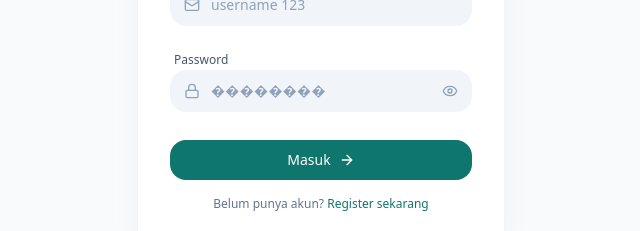
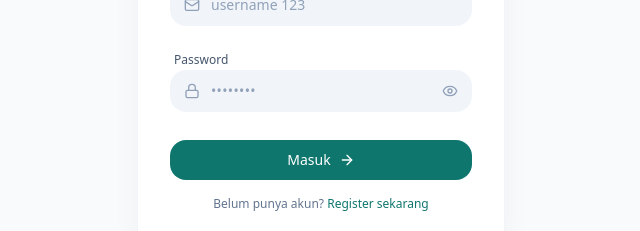
Before and after one commit to Ilhamaji/frontend-klipin, a Next.js app: page /login in a window 1280 px wide. Shown: the part 388-619 px from the top of the page, without its empty margins (319-959 px from the left). Built offline with nearby package versions, Linux system fonts and the light colour scheme; no server answers.

Commit message:
fix(auth): replace corrupted password placeholder with bullets
Login and register password inputs contained 8 U+FFFD replacement
characters as placeholder, rendering as garbage glyphs in the field.
Replaced with proper bullet characters (••••••••).

```diff
--- a/app/login/page.tsx
+++ b/app/login/page.tsx
@@ -103,7 +103,7 @@ export default function LoginPage() {
                     type={showPassword ? "text" : "password"}
                     value={password}
                     onChange={(e) => setPassword(e.target.value)}
-                    placeholder="��������"
+                    placeholder="••••••••"
                     className="w-full pl-10 pr-10 py-2.5 bg-[#f1f5f9] rounded-lg border border-transparent focus:bg-white focus:border-[#0f766e] focus:ring-2 focus:ring-[#0f766e]/20 text-sm text-slate-700 placeholder:text-slate-400 outline-none transition-all duration-200 tracking-wide font-medium"
                     required
                   />
--- a/app/register/page.tsx
+++ b/app/register/page.tsx
@@ -111,7 +111,7 @@ export default function RegisterPage() {
                     type={showPassword ? "text" : "password"}
                     value={password}
                     onChange={(e) => setPassword(e.target.value)}
-                    placeholder="��������"
+                    placeholder="••••••••"
                     className="w-full pl-10 pr-10 py-2.5 bg-[#f1f5f9] rounded-lg border border-transparent focus:bg-white focus:border-[#0f766e] focus:ring-2 focus:ring-[#0f766e]/20 text-sm text-slate-700 placeholder:text-slate-400 outline-none transition-all duration-200 tracking-wide font-medium"
                     required
                   />
```
